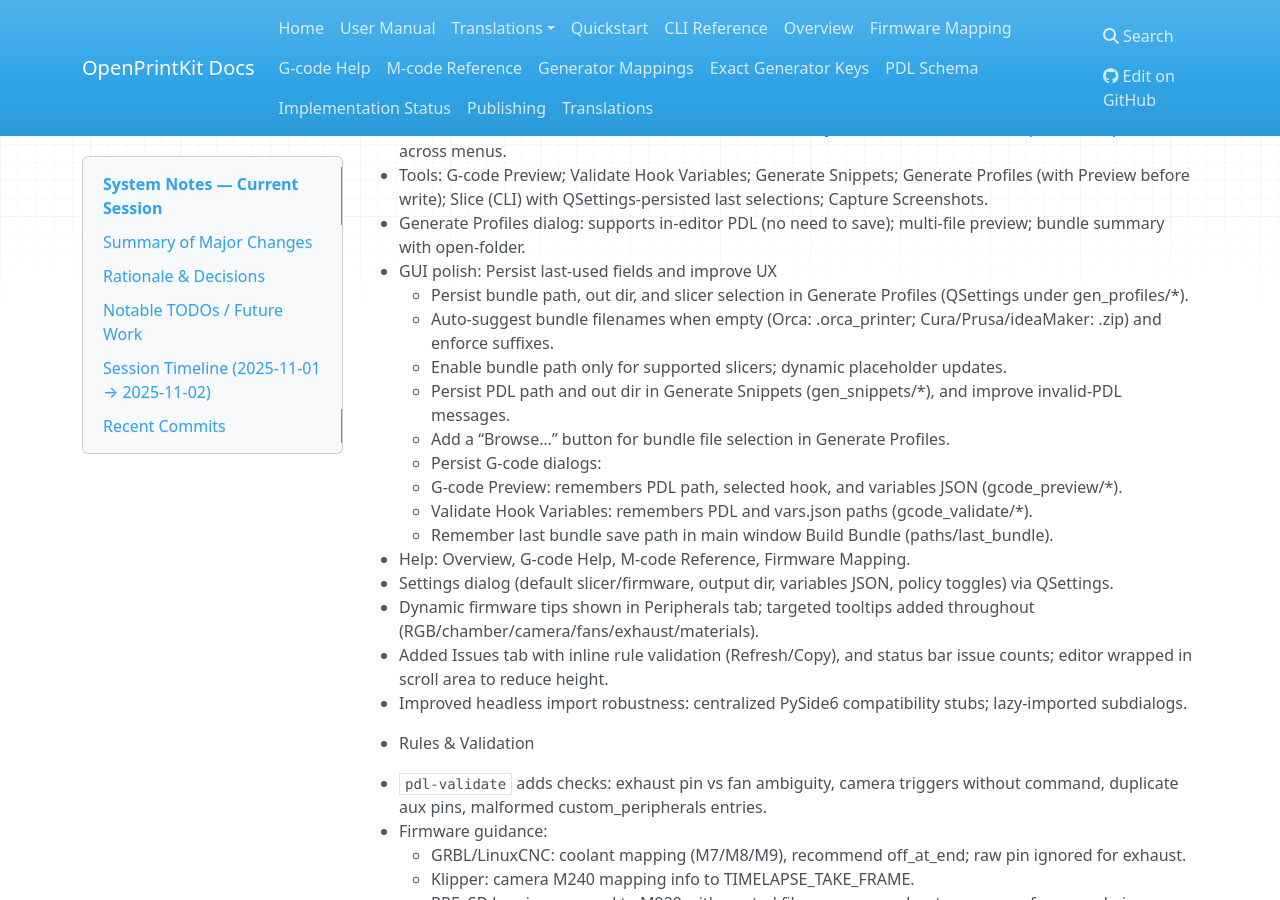
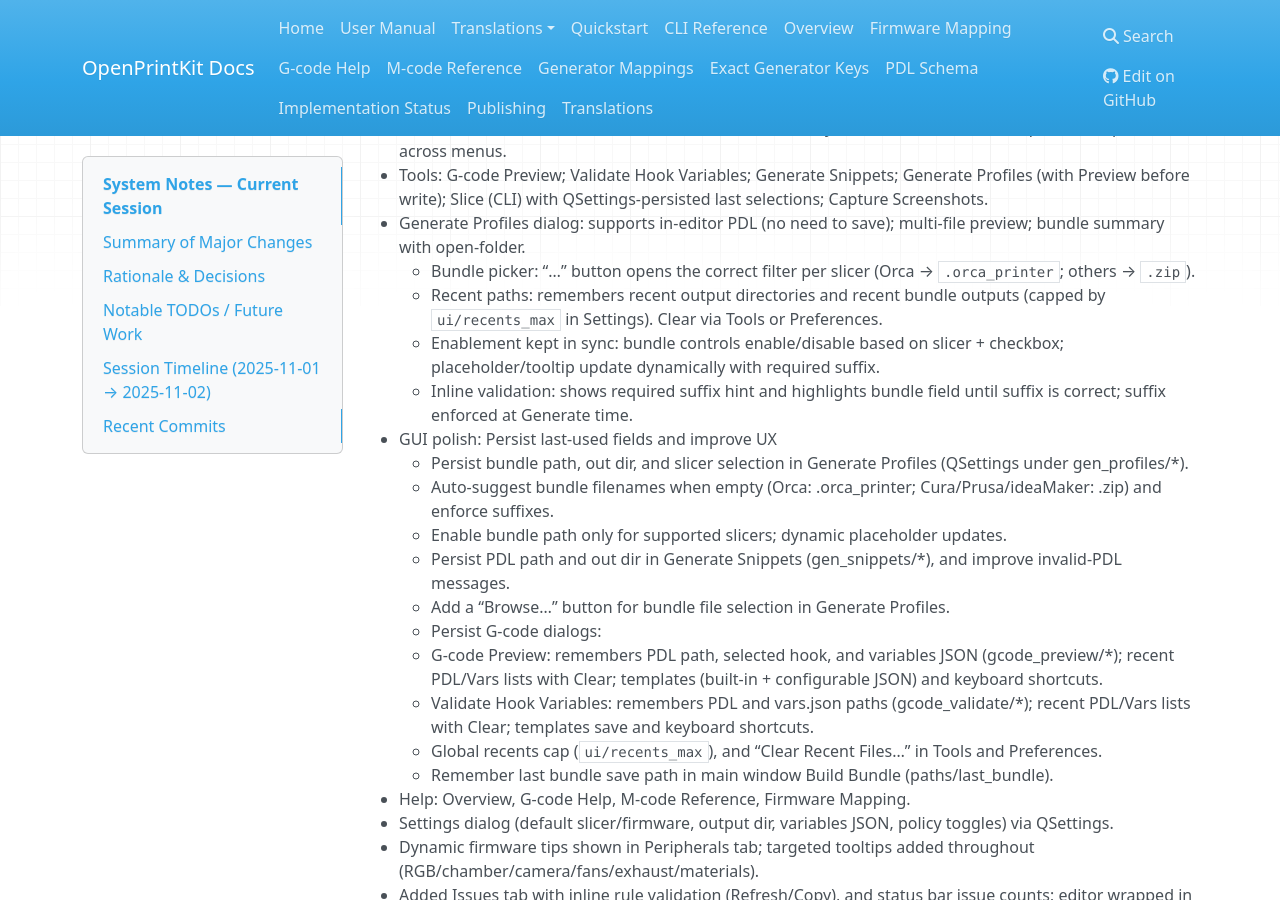
Before and after one commit to Monotoba/OpenPrintKit, an MkDocs documentation site: the page built from docs/system_notes.md, in a window 1280 px wide and 900 px high, scrolled down 1386 px. Built offline with MkDocs 1.6.1, drawn with Linux system fonts in a browser that asks for light colours; nearby versions of some CDN libraries.

Commit message:
docs(system-notes): record GUI persistence and bundle picker changes

```diff
--- a/docs/system_notes.md
+++ b/docs/system_notes.md
@@ -45,6 +45,10 @@ This document captures key decisions, changes, and notes from the current develo
   - Build menu added (Validate, Run Rules, Build Bundle). Keyboard shortcuts and tooltips/status tips added across menus.
   - Tools: G-code Preview; Validate Hook Variables; Generate Snippets; Generate Profiles (with Preview before write); Slice (CLI) with QSettings‑persisted last selections; Capture Screenshots.
   - Generate Profiles dialog: supports in-editor PDL (no need to save); multi-file preview; bundle summary with open-folder.
+    - Bundle picker: “…” button opens the correct filter per slicer (Orca → `.orca_printer`; others → `.zip`).
+    - Recent paths: remembers recent output directories and recent bundle outputs (capped by `ui/recents_max` in Settings). Clear via Tools or Preferences.
+    - Enablement kept in sync: bundle controls enable/disable based on slicer + checkbox; placeholder/tooltip update dynamically with required suffix.
+    - Inline validation: shows required suffix hint and highlights bundle field until suffix is correct; suffix enforced at Generate time.
   - GUI polish: Persist last-used fields and improve UX
     - Persist bundle path, out dir, and slicer selection in Generate Profiles (QSettings under gen_profiles/*).
     - Auto-suggest bundle filenames when empty (Orca: .orca_printer; Cura/Prusa/ideaMaker: .zip) and enforce suffixes.
@@ -52,8 +56,9 @@ This document captures key decisions, changes, and notes from the current develo
     - Persist PDL path and out dir in Generate Snippets (gen_snippets/*), and improve invalid-PDL messages.
     - Add a “Browse…” button for bundle file selection in Generate Profiles.
     - Persist G-code dialogs:
-      - G-code Preview: remembers PDL path, selected hook, and variables JSON (gcode_preview/*).
-      - Validate Hook Variables: remembers PDL and vars.json paths (gcode_validate/*).
+      - G-code Preview: remembers PDL path, selected hook, and variables JSON (gcode_preview/*); recent PDL/Vars lists with Clear; templates (built-in + configurable JSON) and keyboard shortcuts.
+      - Validate Hook Variables: remembers PDL and vars.json paths (gcode_validate/*); recent PDL/Vars lists with Clear; templates save and keyboard shortcuts.
+    - Global recents cap (`ui/recents_max`), and “Clear Recent Files…” in Tools and Preferences.
     - Remember last bundle save path in main window Build Bundle (paths/last_bundle).
   - Help: Overview, G-code Help, M-code Reference, Firmware Mapping.
   - Settings dialog (default slicer/firmware, output dir, variables JSON, policy toggles) via QSettings.
--- a/docs/tasks.txt
+++ b/docs/tasks.txt
@@ -21,8 +21,8 @@
   * Update docs to reflect new persistence behavior and tips?
   * Generate Profiles: add bundle \"…\" picker; keep enablement in sync
   * G-code Preview: persist PDL path, vars JSON, and hook selection
-  - README + CLI Reference: add GUI Tips section
-  - System Notes + Changelog: record persistence and bundle picker changes"
+  * README + CLI Reference: add GUI Tips section
+  * System Notes + Changelog: record persistence and bundle picker changes"
 
   - Docs sync: Update implementation-status and project-status to reflect
     working slicer generators and CLI gen.
```
